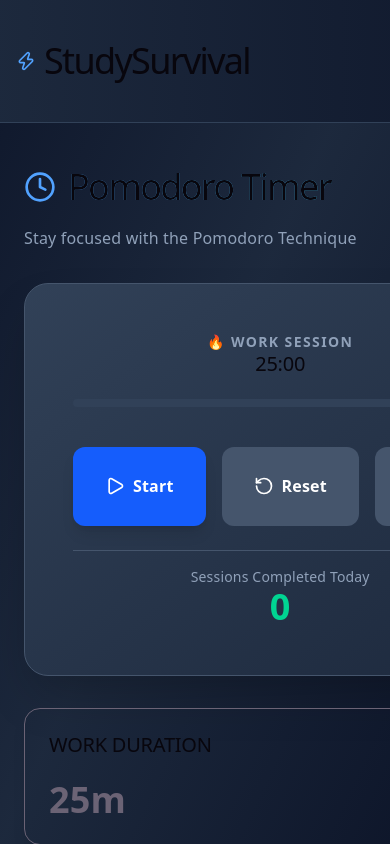
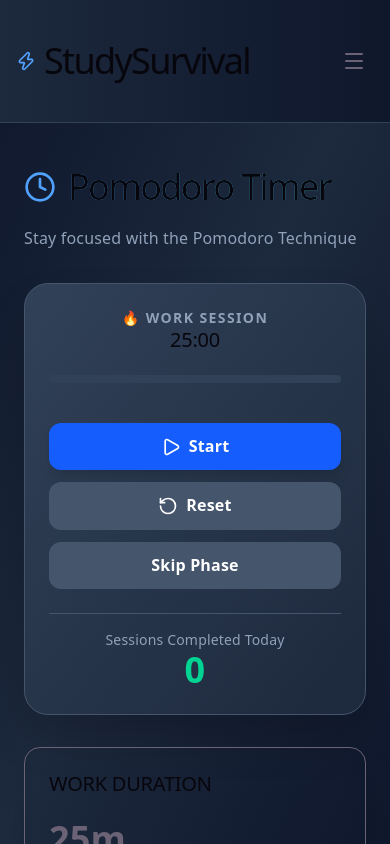
Before and after one commit to Hamid0108/student-survival-app, a React (Vite) app: page /pomodoro in a window 390 px wide. Built offline with nearby package versions, Linux system fonts and the light colour scheme.

Commit message:
refactor: adjust grid layouts and padding for improved responsiveness in PomodoroTimer, StudyPlanner, WeeklyReview, and PrioritySelector components

```diff
--- a/src/components/pages/PomodoroTimer.jsx
+++ b/src/components/pages/PomodoroTimer.jsx
@@ -86,14 +86,14 @@ export default function PomodoroTimer() {
       </div>
 
       {/* Main Timer Display */}
-      <div className="bg-gradient-to-br from-slate-700 to-slate-800 border border-slate-600 rounded-3xl p-12 shadow-2xl">
+      <div className="bg-gradient-to-br from-slate-700 to-slate-800 border border-slate-600 rounded-3xl p-6 md:p-12 shadow-2xl">
         <div className="text-center space-y-6">
           {/* Phase Indicator */}
           <div>
             <p className="text-sm font-semibold text-slate-400 uppercase tracking-widest mb-2">
               {isWorkSession ? '🔥 Work Session' : '☕ Break Time'}
             </p>
-            <h2 className="text-5xl font-black text-white mb-4">
+            <h2 className="text-3xl md:text-5xl font-black text-white mb-4">
               {formatTime(timeLeft)}
             </h2>
           </div>
@@ -113,10 +113,10 @@ export default function PomodoroTimer() {
           </div>
 
           {/* Controls */}
-          <div className="flex gap-4 justify-center pt-4">
+          <div className="flex flex-col sm:flex-row gap-3 sm:gap-4 justify-center pt-4">
             <button
               onClick={() => setIsRunning(!isRunning)}
-              className="flex items-center gap-2 bg-blue-600 hover:bg-blue-700 text-white font-bold px-8 py-4 rounded-xl transition-all transform hover:scale-105 active:scale-95 shadow-lg"
+              className="flex items-center justify-center gap-2 bg-blue-600 hover:bg-blue-700 text-white font-bold px-6 sm:px-8 py-3 sm:py-4 rounded-xl transition-all transform hover:scale-105 active:scale-95 shadow-lg"
             >
               {isRunning ? (
                 <>
@@ -133,7 +133,7 @@ export default function PomodoroTimer() {
 
             <button
               onClick={handleReset}
-              className="flex items-center gap-2 bg-slate-600 hover:bg-slate-500 text-white font-bold px-8 py-4 rounded-xl transition-colors"
+              className="flex items-center justify-center gap-2 bg-slate-600 hover:bg-slate-500 text-white font-bold px-6 sm:px-8 py-3 sm:py-4 rounded-xl transition-colors"
             >
               <RotateCcw className="w-5 h-5" />
               Reset
@@ -141,7 +141,7 @@ export default function PomodoroTimer() {
 
             <button
               onClick={handleSkip}
-              className="flex items-center gap-2 bg-slate-600 hover:bg-slate-500 text-white font-bold px-8 py-4 rounded-xl transition-colors"
+              className="flex items-center justify-center gap-2 bg-slate-600 hover:bg-slate-500 text-white font-bold px-6 sm:px-8 py-3 sm:py-4 rounded-xl transition-colors"
             >
               Skip Phase
             </button>
@@ -156,7 +156,7 @@ export default function PomodoroTimer() {
       </div>
 
       {/* Stats Grid */}
-      <div className="grid md:grid-cols-3 gap-6">
+      <div className="grid grid-cols-1 md:grid-cols-3 gap-6">
         <StatsCard
           title="Work Duration"
           value={`${pomodoroSettings.workDuration}m`}
@@ -177,7 +177,7 @@ export default function PomodoroTimer() {
       {/* Settings */}
       <div className="bg-slate-700/50 border border-slate-600/50 rounded-2xl p-6">
         <h2 className="text-lg font-bold text-white mb-4">⚙️ Settings</h2>
-        <div className="grid md:grid-cols-2 gap-6">
+        <div className="grid grid-cols-1 md:grid-cols-2 gap-6">
           <div>
             <label className="block text-sm font-semibold text-slate-300 mb-2">
               Work Duration (minutes)
--- a/src/components/pages/StudyPlanner.jsx
+++ b/src/components/pages/StudyPlanner.jsx
@@ -89,7 +89,7 @@ export default function StudyPlanner() {
       </div>
 
       {/* Main Task Lists */}
-      <div className="grid lg:grid-cols-3 gap-6">
+      <div className="grid grid-cols-1 lg:grid-cols-3 gap-6">
         {/* Active Tasks */}
         <div className="lg:col-span-2 space-y-4">
           <div className="bg-slate-700/50 border border-slate-600/50 rounded-2xl p-6">
--- a/src/components/pages/WeeklyReview.jsx
+++ b/src/components/pages/WeeklyReview.jsx
@@ -51,7 +51,7 @@ export default function WeeklyReview() {
       </div>
 
       {/* This Week Stats */}
-      <div className="grid md:grid-cols-3 gap-6">
+      <div className="grid grid-cols-1 md:grid-cols-3 gap-6">
         <div className="bg-slate-700/50 border border-slate-600/50 rounded-2xl p-6">
           <p className="text-sm text-slate-400 mb-2">This Week</p>
           <p className="text-3xl font-black text-white">{stats.completed}</p>
@@ -173,7 +173,7 @@ export default function WeeklyReview() {
                   </div>
                 </div>
 
-                <div className="grid md:grid-cols-2 gap-4">
+                <div className="grid grid-cols-1 md:grid-cols-2 gap-4">
                   <div>
                     <h4 className="font-semibold text-white mb-2">✓ What went well</h4>
                     <p className="text-sm text-slate-300">{review.whatWentWell}</p>
--- a/src/components/shared/PrioritySelector.jsx
+++ b/src/components/shared/PrioritySelector.jsx
@@ -102,7 +102,7 @@ export default function PrioritySelector({ onSelect, selectedPriority, showManag
 
               <div>
                 <label className="block text-sm text-slate-300 mb-2">Color</label>
-                <div className="grid grid-cols-4 gap-2">
+                <div className="grid grid-cols-3 sm:grid-cols-4 gap-2">
                   {colors.map(color => (
                     <button
                       key={color}
@@ -117,7 +117,7 @@ export default function PrioritySelector({ onSelect, selectedPriority, showManag
 
               <div>
                 <label className="block text-sm text-slate-300 mb-2">Emoji</label>
-                <div className="grid grid-cols-5 gap-2">
+                <div className="grid grid-cols-3 sm:grid-cols-5 gap-2">
                   {emojis.map(emoji => (
                     <button
                       key={emoji}
```
